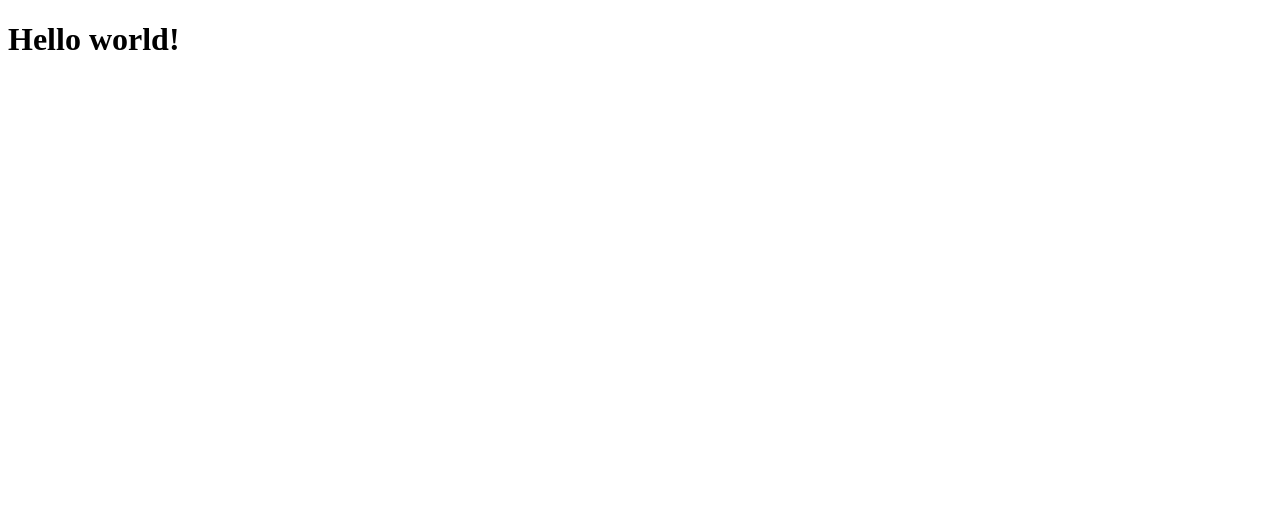
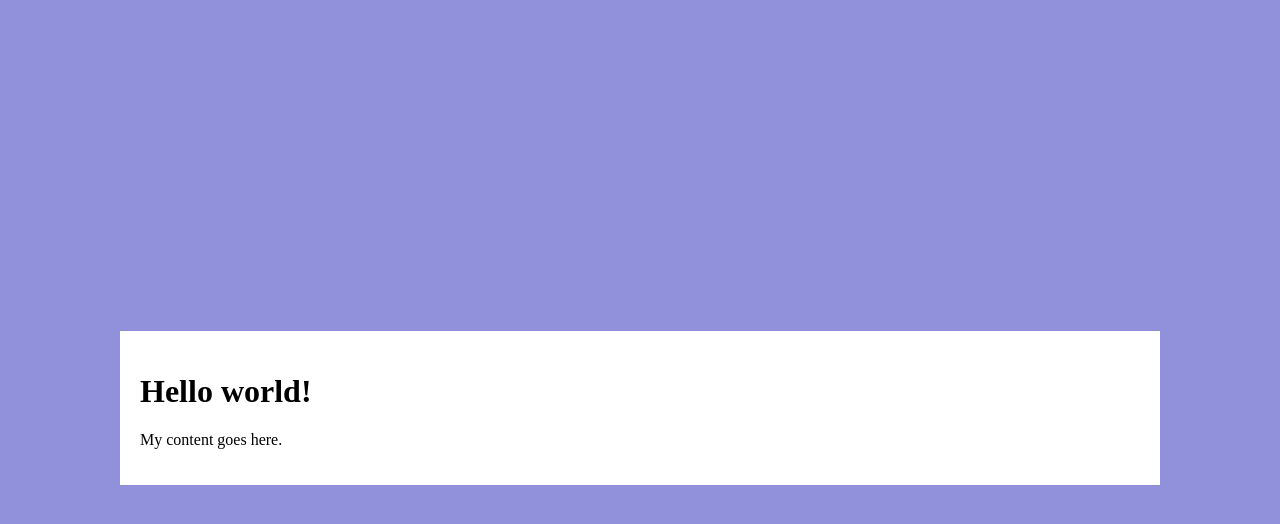
Before and after one commit to Keishin-Roberts/SE-Group17-2026, a React (Vite) app in the folder front/: page / in a window 1280 px wide. Shown: the top 524 px of the page. Built offline with nearby package versions, Linux system fonts and the light colour scheme.

Commit message:
initial page

```diff
--- a/front/index.html
+++ b/front/index.html
@@ -5,6 +5,9 @@
     <meta name="viewport" content="width=device-width, initial-scale=1.0" />
     <title>se-group17-2026</title>
   </head>
+
+
+
   <body>
     <div id="root"></div>
     <script type="module" src="/src/main.jsx"></script>
--- a/front/src/App.jsx
+++ b/front/src/App.jsx
@@ -1,6 +1,11 @@
+import './index.css'
+
 function App() {
   return (
-    <h1>Hello world!</h1>
+    <div className="container">
+      <h1>Hello world!</h1>
+      <p>My content goes here.</p>
+    </div>
   )
 }
 
--- a/front/src/index.css
+++ b/front/src/index.css
@@ -0,0 +1,18 @@
+body {
+  background-color: rgb(144, 144, 219);
+}
+
+#root {
+  min-height: 100vh;
+  display: flex;
+  justify-content: center;
+  align-items: center;
+}
+
+.container {
+  width: 80%;
+  max-width: 1000px;
+  margin: 0 auto;
+  background-color: white;
+  padding: 20px;
+}
```
